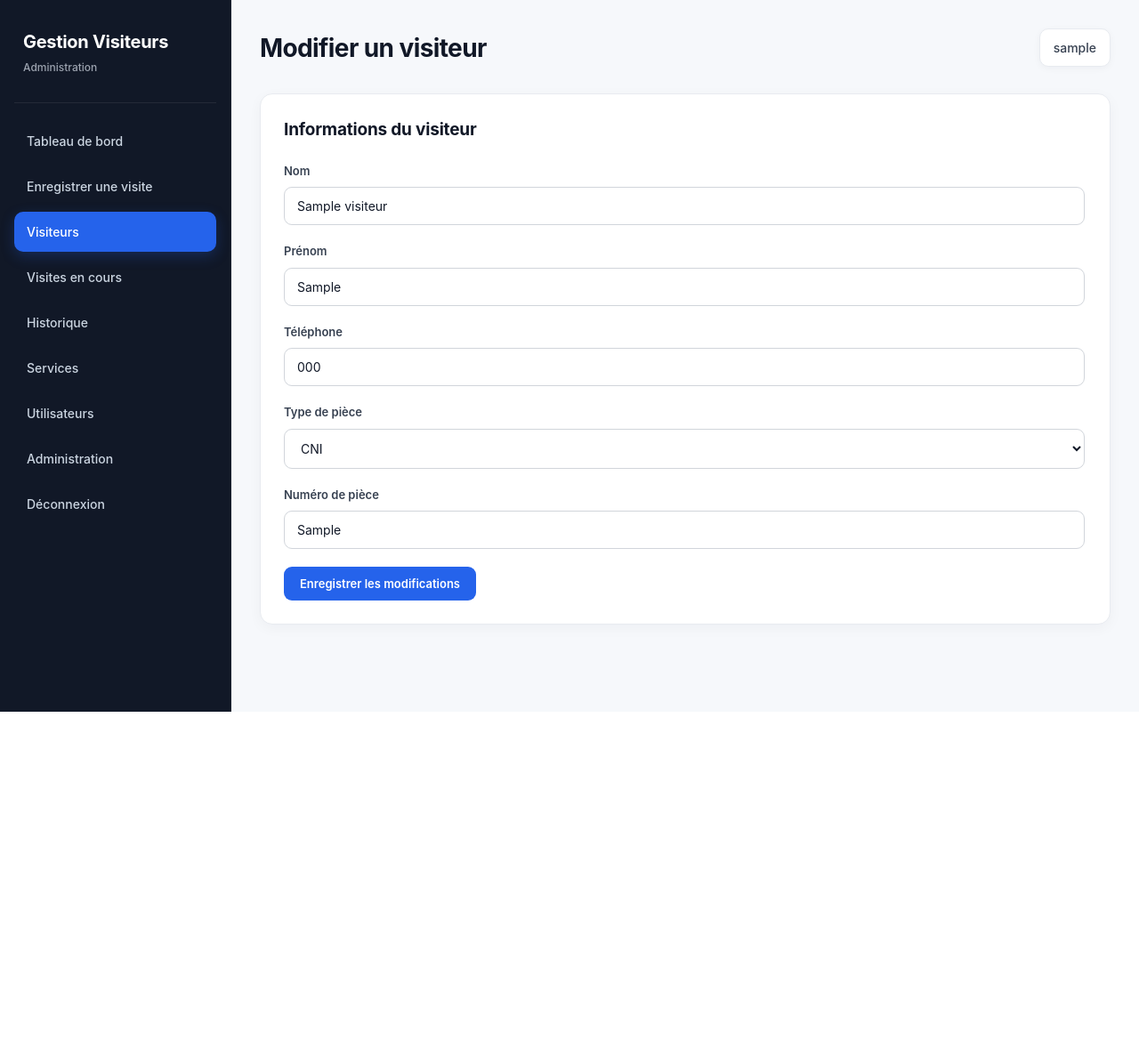
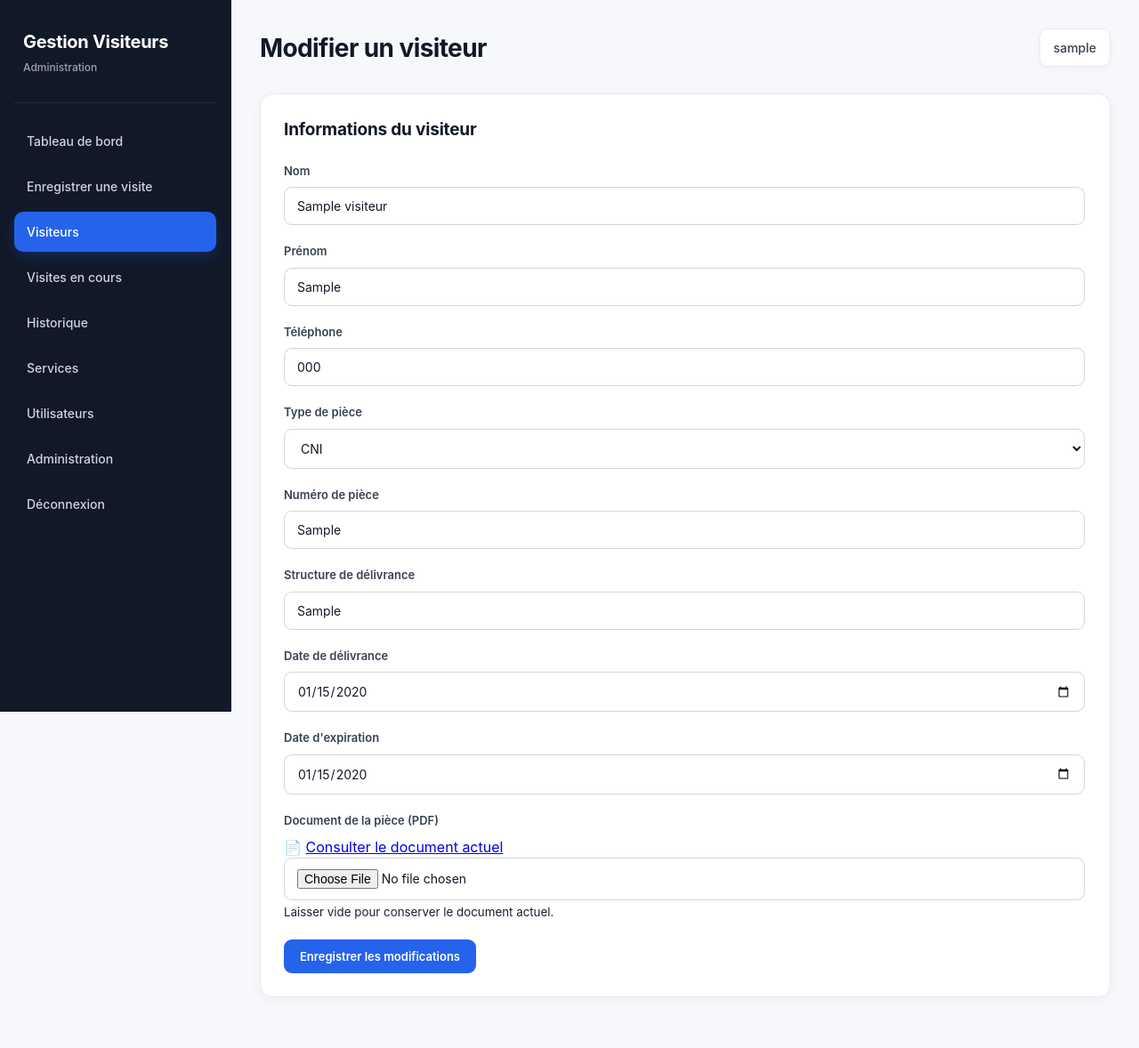
Before and after one commit to Dirach8/gestion-visiteurs, a Django app: page /visiteur/1/modifier/ in a window 1280 px wide. Shown: the whole page at 89% size. Before the commit the page ends 800 px from the top, so only its background shows below. Run offline with Django 5.2, Linux system fonts and the light colour scheme; a user stored in the database is signed in; tables that the repository leaves empty hold one stand-in row (values such as "Sample post").

Commit message:
Ajout informations CNIB et documents visiteurs

```diff
--- a/config/settings.py
+++ b/config/settings.py
@@ -125,6 +125,8 @@ STATIC_URL = 'static/'
 STATICFILES_DIRS = [
     BASE_DIR / 'static',
 ]
+MEDIA_URL = '/media/'
+MEDIA_ROOT = BASE_DIR / 'media'
 
 
 # Email
--- a/config/urls.py
+++ b/config/urls.py
@@ -1,5 +1,7 @@
 from django.contrib import admin
 from django.urls import path
+from django.conf import settings
+from django.conf.urls.static import static
 from gestion_visites.views import (
     connexion,
     dashboard_agent,
@@ -127,3 +129,9 @@ path(
     name='reinitialiser_mot_de_passe'
 ),
 ]
+
+if settings.DEBUG:
+    urlpatterns += static(
+        settings.MEDIA_URL,
+        document_root=settings.MEDIA_ROOT
+    )
--- a/gestion_visites/models.py
+++ b/gestion_visites/models.py
@@ -8,6 +8,27 @@ class Visiteur(models.Model):
     telephone = models.CharField(max_length=20)
     type_piece = models.CharField(max_length=50)
     numero_piece = models.CharField(max_length=50)
+
+    structure_delivrance = models.CharField(
+        max_length=100,
+        blank=True
+    )
+
+    date_delivrance = models.DateField(
+        null=True,
+        blank=True
+    )
+
+    date_expiration = models.DateField(
+        null=True,
+        blank=True
+    )
+
+    document_cnib = models.FileField(
+        upload_to='documents_cnib/',
+        blank=True,
+        null=True
+    )
 
     def __str__(self):
         return f"{self.nom} {self.prenom}"
--- a/gestion_visites/views.py
+++ b/gestion_visites/views.py
@@ -178,6 +178,7 @@ def visites_en_cours(request):
             'visites': visites
         }
     )
+
 @login_required
 def enregistrer_sortie(request, visite_id):
 
@@ -191,6 +192,92 @@ def enregistrer_sortie(request, visite_id):
     visite.save()
 
     return redirect('visites_en_cours')
+
+@login_required
+def enregistrer_visite(request):
+
+    services = Service.objects.filter(statut=True)
+
+    if request.method == 'POST':
+
+        nom = request.POST.get('nom')
+        prenom = request.POST.get('prenom')
+        telephone = request.POST.get('telephone')
+        type_piece = request.POST.get('type_piece')
+        numero_piece = request.POST.get('numero_piece')
+
+        structure_delivrance = request.POST.get(
+            'structure_delivrance'
+        )
+
+        date_delivrance = request.POST.get(
+            'date_delivrance'
+        )
+
+        date_expiration = request.POST.get(
+            'date_expiration'
+        )
+
+        document_cnib = request.FILES.get(
+            'document_cnib'
+        )
+
+        service_id = request.POST.get('service')
+        motif = request.POST.get('motif')
+        observation = request.POST.get('observation')
+
+        visiteur, created = Visiteur.objects.get_or_create(
+            numero_piece=numero_piece,
+            defaults={
+                'nom': nom,
+                'prenom': prenom,
+                'telephone': telephone,
+                'type_piece': type_piece,
+                'structure_delivrance': structure_delivrance,
+                'date_delivrance': date_delivrance or None,
+                'date_expiration': date_expiration or None,
+                'document_cnib': document_cnib,
+            }
+        )
+
+        if not created:
+            visiteur.nom = nom
+            visiteur.prenom = prenom
+            visiteur.telephone = telephone
+            visiteur.type_piece = type_piece
+            visiteur.structure_delivrance = structure_delivrance
+            visiteur.date_delivrance = date_delivrance or None
+            visiteur.date_expiration = date_expiration or None
+
+            if document_cnib:
+                visiteur.document_cnib = document_cnib
+
+            visiteur.save()
+
+        service = Service.objects.get(id=service_id)
+
+        Visite.objects.create(
+            visiteur=visiteur,
+            service=service,
+            enregistre_par=request.user,
+            motif=motif,
+            observation=observation,
+            date_heure_entree=timezone.now(),
+            statut=Visite.StatutVisite.PRESENT
+        )
+
+        if request.user.is_superuser or request.user.groups.filter(
+            name='ADMINISTRATEUR'
+        ).exists():
+            return redirect('dashboard_admin')
+
+        return redirect('dashboard_agent')
+
+    return render(
+        request,
+        'gestion_visites/enregistrer_visite.html',
+        {'services': services}
+    )
 
 @login_required
 def historique_visites(request):
@@ -279,6 +366,33 @@ def modifier_visiteur(request, visiteur_id):
         visiteur.telephone = request.POST.get('telephone')
         visiteur.type_piece = request.POST.get('type_piece')
         visiteur.numero_piece = request.POST.get('numero_piece')
+
+        visiteur.structure_delivrance = request.POST.get(
+            'structure_delivrance'
+        )
+
+        date_delivrance = request.POST.get(
+            'date_delivrance'
+        )
+
+        date_expiration = request.POST.get(
+            'date_expiration'
+        )
+
+        visiteur.date_delivrance = (
+            date_delivrance or None
+        )
+
+        visiteur.date_expiration = (
+            date_expiration or None
+        )
+
+        document_cnib = request.FILES.get(
+            'document_cnib'
+        )
+
+        if document_cnib:
+            visiteur.document_cnib = document_cnib
 
         visiteur.save()
 
--- a/templates/gestion_visites/modifier_visiteur.html
+++ b/templates/gestion_visites/modifier_visiteur.html
@@ -1,6 +1,7 @@
 {% load static %}
 
 <!DOCTYPE html>
+
 <html lang="fr">
 
 <head>
@@ -10,6 +11,8 @@
 <title>Modifier un visiteur</title>
 
 <link rel="stylesheet" href="{% static 'css/dashboard_agent.css' %}">
+
+
 </head>
 
 <body>
@@ -131,7 +134,10 @@
 
         <h2>Informations du visiteur</h2>
 
-            <form method="post">
+        <form
+            method="post"
+            enctype="multipart/form-data"
+        >
 
             {% csrf_token %}
 
@@ -249,6 +255,91 @@
             </div>
 
 
+            <!-- NOUVELLES INFORMATIONS DE LA PIÈCE -->
+
+            <div class="form-group">
+
+                <label for="structure_delivrance">
+                    Structure de délivrance
+                </label>
+
+                <input
+                    type="text"
+                    id="structure_delivrance"
+                    name="structure_delivrance"
+                    value="{{ visiteur.structure_delivrance }}"
+                    placeholder="Ex. ONI"
+                >
+
+            </div>
+
+
+            <div class="form-group">
+
+                <label for="date_delivrance">
+                    Date de délivrance
+                </label>
+
+                <input
+                    type="date"
+                    id="date_delivrance"
+                    name="date_delivrance"
+                    value="{{ visiteur.date_delivrance|date:'Y-m-d' }}"
+                >
+
+            </div>
+
+
+            <div class="form-group">
+
+                <label for="date_expiration">
+                    Date d'expiration
+                </label>
+
+                <input
+                    type="date"
+                    id="date_expiration"
+                    name="date_expiration"
+                    value="{{ visiteur.date_expiration|date:'Y-m-d' }}"
+                >
+
+            </div>
+
+
+            <div class="form-group">
+
+                <label for="document_cnib">
+                    Document de la pièce (PDF)
+                </label>
+
+                {% if visiteur.document_cnib %}
+
+                    <p>
+                        📄
+                        <a
+                            href="{{ visiteur.document_cnib.url }}"
+                            target="_blank"
+                        >
+                            Consulter le document actuel
+                        </a>
+                    </p>
+
+                {% endif %}
+
+                <input
+                    type="file"
+                    id="document_cnib"
+                    name="document_cnib"
+                    accept=".pdf,application/pdf"
+                >
+
+                <small>
+                    Laisser vide pour conserver le document actuel.
+                </small>
+
+            </div>
+
+
             <button type="submit">
                 Enregistrer les modifications
             </button>
```
Also changed, not shown: templates/gestion_visites/detail_visiteur.html (+54 -0 lines), templates/gestion_visites/enregistrer_visite.html (+63 -14 lines), gestion_visites/migrations/0002_visiteur_date_delivrance_visiteur_date_expiration_and_more.py (added). Lines whose indentation alone changed are shown as unchanged.
